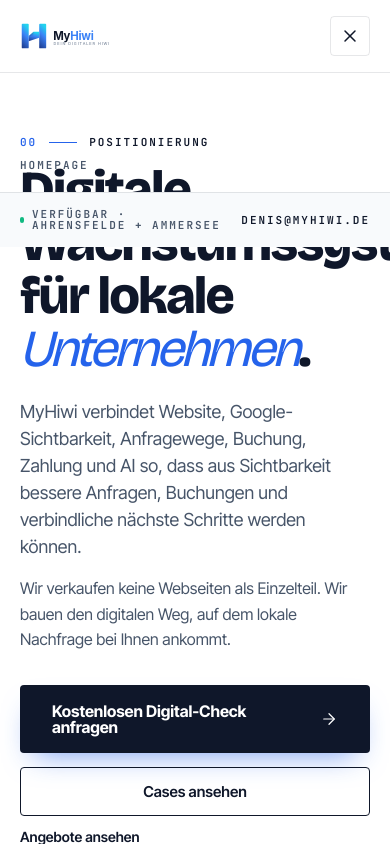
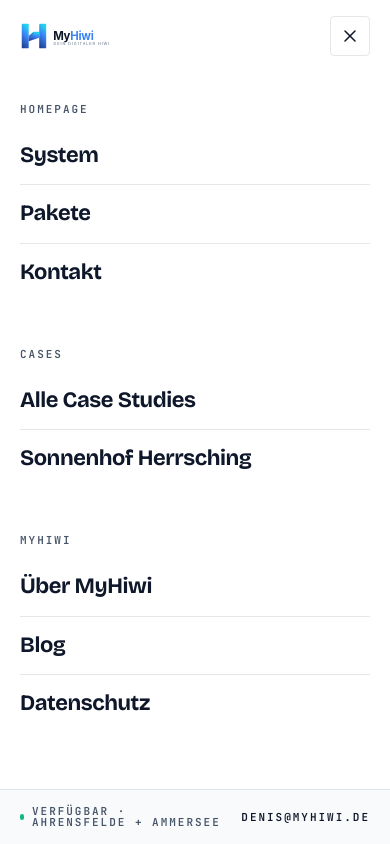
Before and after one commit to deniskaliberda/myhiwi-webseite, a Next.js app: page / in a window 390 px wide. Both pictures are taken after a click on the button "Menü öffnen". Shown: the top 844 px of the page. Built offline with nearby package versions, Linux system fonts and the light colour scheme.

Commit message:
Fix mobile homepage rendering

```diff
--- a/app/globals.css
+++ b/app/globals.css
@@ -121,7 +121,9 @@
 }
 
 .mh-hero-title {
-  max-width: 10.5ch;
+  max-width: min(100%, 10.5ch);
+  overflow-wrap: break-word;
+  hyphens: auto;
 }
 @media (min-width: 1024px) {
   .mh-hero-title {
--- a/app/page.tsx
+++ b/app/page.tsx
@@ -210,10 +210,10 @@
       <Section background="paper" padding="large" className="overflow-hidden">
         <Container>
           <div className="grid gap-mh-8 lg:grid-cols-[minmax(0,1fr)_minmax(420px,0.9fr)] lg:items-center lg:gap-mh-10">
-            <div className="max-w-[760px]">
+            <div className="min-w-0 max-w-[760px]">
               <SectionMark index="00" label="Positionierung" tone="accent" />
               <h1 className="relative z-10 mt-mh-4 mh-display-1 mh-hero-title">
-                Digitale Wachstumssysteme für lokale{" "}
+                Digitale Wachstums{"\u00ad"}systeme für lokale{" "}
                 <em className="mh-italic-accent">Unternehmen</em>.
               </h1>
               <p className="mt-mh-5 max-w-mh-text mh-body-large text-mh-text-secondary">
--- a/components/myhiwi/layout/Footer.tsx
+++ b/components/myhiwi/layout/Footer.tsx
@@ -101,7 +101,7 @@
               </span>
               <ul className="flex flex-col gap-mh-3">
                 {column.items.map((item) => (
-                  <li key={item.href}>
+                  <li key={`${column.label}-${item.label}-${item.href}`}>
                     <Link
                       href={item.href}
                       className="mh-body-small text-mh-text-on-dark/90 transition-colors duration-mh-fast ease-mh-default hover:text-mh-glow"
--- a/components/myhiwi/layout/Header.tsx
+++ b/components/myhiwi/layout/Header.tsx
@@ -178,7 +178,7 @@
         aria-label="Hauptmenü"
         hidden={!open}
         className={cn(
-          "fixed inset-x-0 bottom-0 top-[var(--mh-header-h,128px)] z-50",
+          "absolute inset-x-0 top-full z-50 h-[calc(100dvh-100%)] overflow-hidden",
           "bg-mh-paper text-mh-text-primary",
           "lg:hidden",
         )}
@@ -194,7 +194,7 @@
                   <ul className="flex flex-col">
                     {group.items.map((item) => (
                       <li
-                        key={item.href}
+                        key={`${group.label}-${item.label}-${item.href}`}
                         className="border-t border-mh-divider first:border-t-0"
                       >
                         <Link
```
